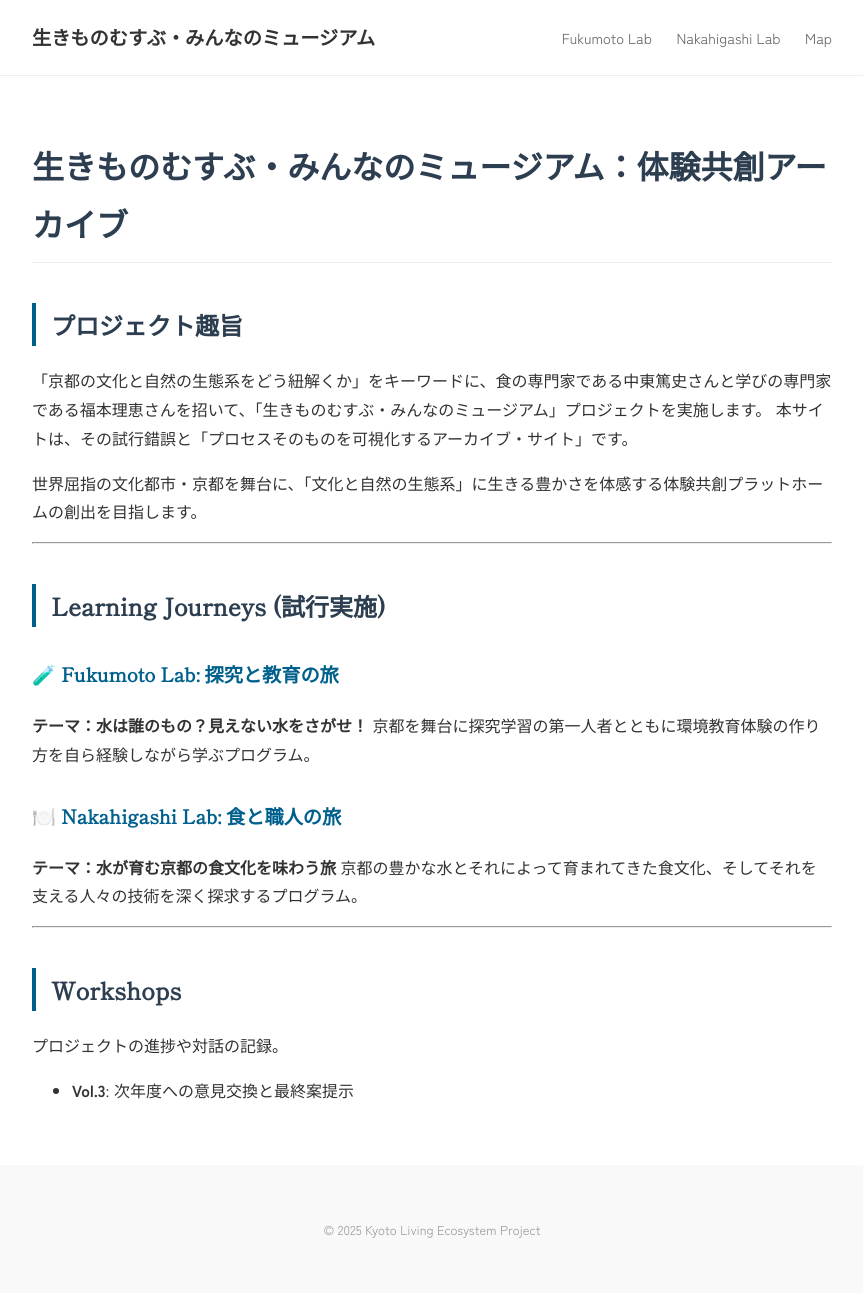
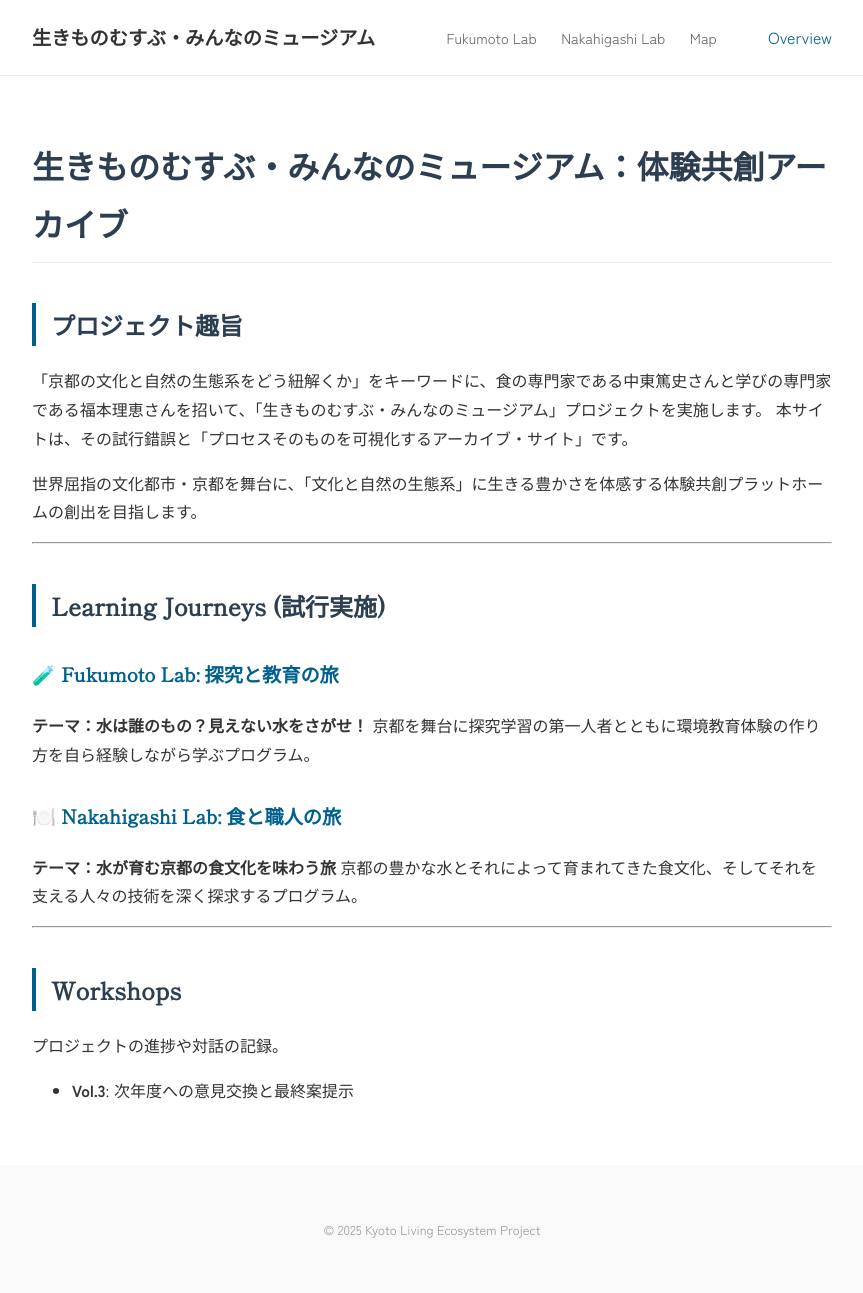
Before and after one commit to REMriaTV/iki-mono, a Jekyll site: the page built from README.md, in a window 1280 px wide. Shown: the whole page, without its empty margins (208-1071 px from the left). Built offline with Jekyll 4.4.1, drawn with Linux system fonts in a browser that asks for light colours; our own code applies the rules of GitHub Pages for plain Markdown files.

Commit message:
overviewリンクを追加

```diff
--- a/_layouts/default.html
+++ b/_layouts/default.html
@@ -18,6 +18,7 @@
                 <a href="/iki-mono/journeys/fukumoto/">Fukumoto Lab</a>
                 <a href="/iki-mono/journeys/nakahigashi/">Nakahigashi Lab</a>
                 <a href="/iki-mono/map.html">Map</a>  </nav>
+                <a href="/iki-mono/overview.html">Overview</a>  </nav>
             </nav>
         </div>
     </header>
```
